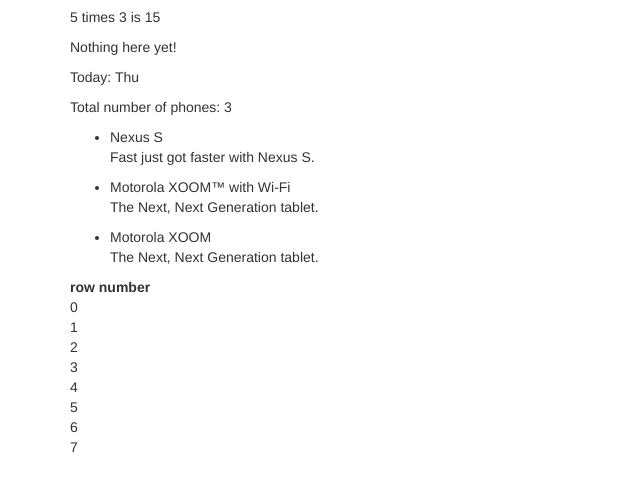
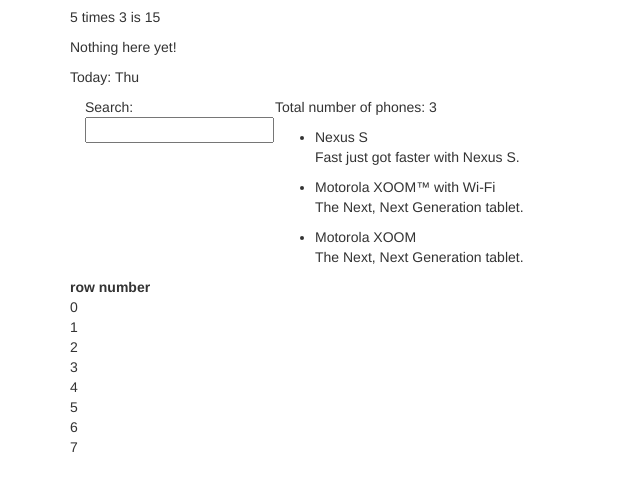
Before and after one commit to ikuwow/angularjs-prac, a website: page app/index.html in a window 1280 px wide. Shown: the part 119-610 px from the top of the page, without its empty margins (0-640 px from the left). Drawn offline with nearby package versions, Linux system fonts and the light colour scheme.

Commit message:
Dynamic filtering and first e2e test

```diff
--- a/app/index.html
+++ b/app/index.html
@@ -27,14 +27,19 @@
 
 <p>Today: {{ date }}</p>
 
-<p>Total number of phones: {{ phones.length }}</p>
+<div class="col-md-2">
+    Search: <input ng-model="query">
+</div>
 
-<ul>
-  <li ng-repeat="phone in phones"> <!-- loop phones as phone -->
-    <span>{{phone.name}}</span>
-    <p>{{phone.snippet}}</p>
-  </li>
-</ul>
+<div class="col-md-10">
+  <p>Total number of phones: {{ phones.length }}</p>
+  <ul class="phones">
+    <li ng-repeat="phone in phones | filter:query"> <!-- loop phones as phone -->
+      <span>{{phone.name}}</span>
+      <p>{{phone.snippet}}</p>
+    </li>
+  </ul>
+</div>
 
 <table>
   <tr><th>row number</th></tr>
```
Also changed, not shown: test/e2e/scenarios.js (+22 -5 lines), test/protractor-conf.js (+1 -1 lines).
